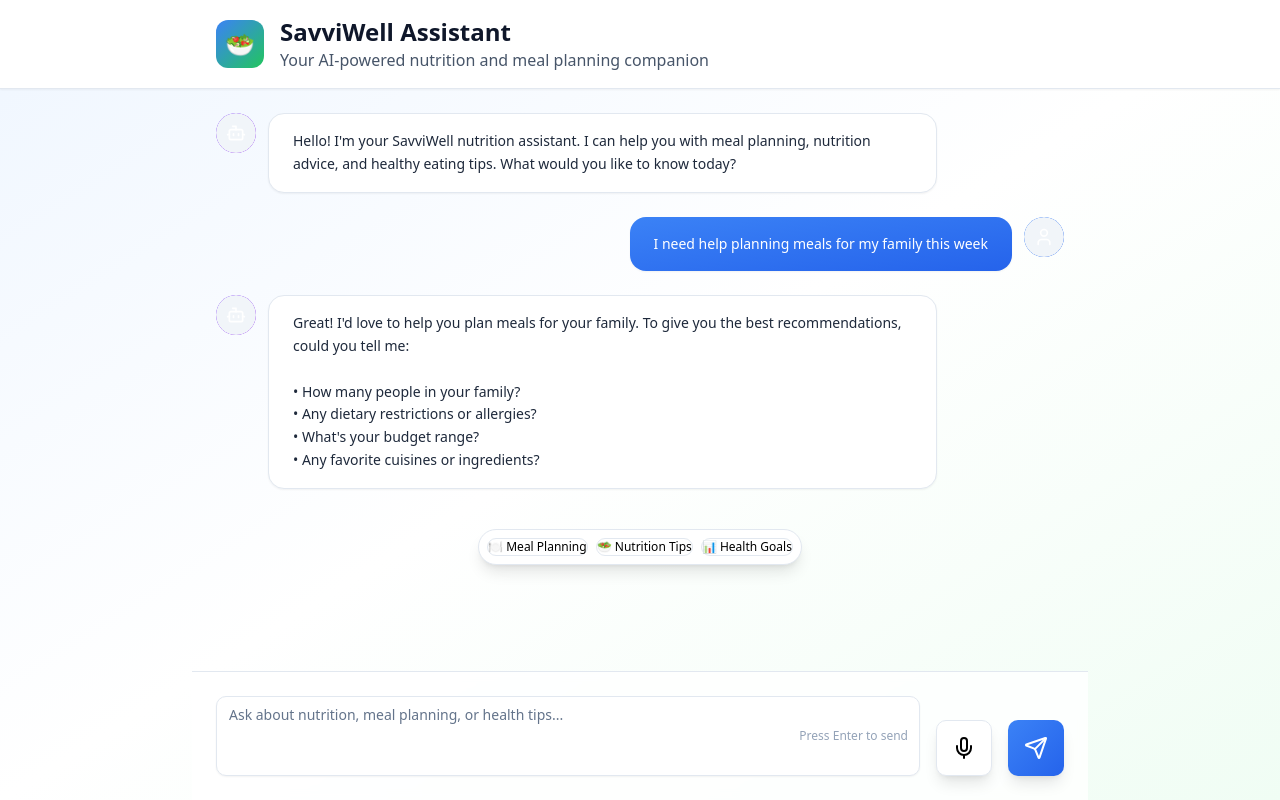
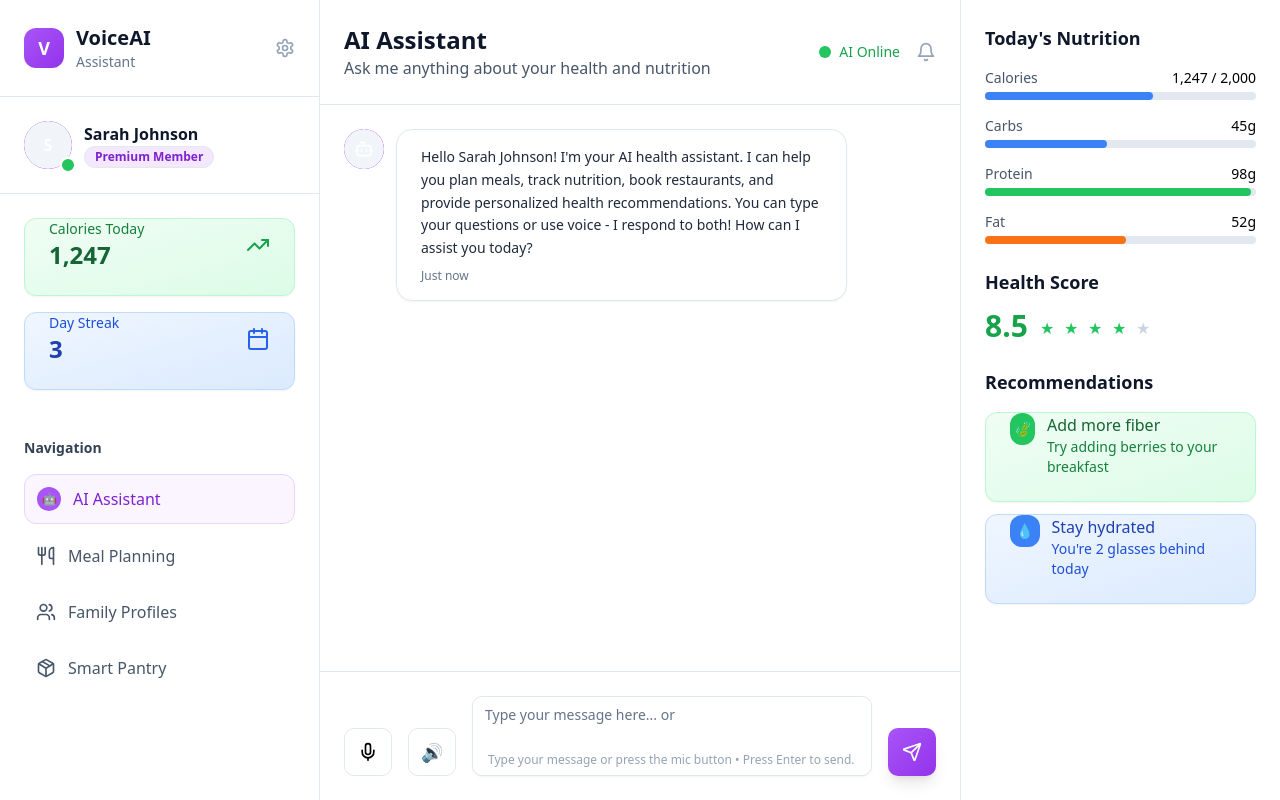
Before and after one commit to CO2030/savviwell-platform, a React (Vite) app: page /savviwell-platform/ in a window 1280 px wide. Built offline with nearby package versions, Linux system fonts and the light colour scheme.

Commit message:
Create premium Johnny Ive-inspired design with three-column layout, user context, and sophisticated UI

```diff
--- a/src/App.tsx
+++ b/src/App.tsx
@@ -29,7 +29,7 @@
 
 function App() {
   return (
-    <div className="min-h-screen bg-gradient-to-br from-blue-50 via-white to-green-50">
+    <div className="min-h-screen bg-gradient-to-br from-slate-50 via-white to-purple-50">
       <QueryClientProvider client={queryClient}>
         <TooltipProvider>
           <Toaster />
--- a/src/components/voice-chat.tsx
+++ b/src/components/voice-chat.tsx
@@ -13,15 +13,7 @@
   const [messages, setMessages] = useState([
     {
       role: 'assistant',
-      content: 'Hello! I\'m your SavviWell nutrition assistant. I can help you with meal planning, nutrition advice, and healthy eating tips. What would you like to know today?'
-    },
-    {
-      role: 'user',
-      content: 'I need help planning meals for my family this week'
-    },
-    {
-      role: 'assistant',
-      content: 'Great! I\'d love to help you plan meals for your family. To give you the best recommendations, could you tell me:\n\n• How many people in your family?\n• Any dietary restrictions or allergies?\n• What\'s your budget range?\n• Any favorite cuisines or ingredients?'
+      content: 'Hello Sarah Johnson! I\'m your AI health assistant. I can help you plan meals, track nutrition, book restaurants, and provide personalized health recommendations. You can type your questions or use voice - I respond to both! How can I assist you today?'
     }
   ]);
 
@@ -32,7 +24,7 @@
         {messages.map((message, index) => (
           <div key={index} className={`flex ${message.role === 'user' ? 'justify-end' : 'justify-start'} animate-slide-up`}>
             <div className={`flex items-start space-x-3 max-w-[85%] ${message.role === 'user' ? 'flex-row-reverse space-x-reverse' : ''}`}>
-              <Avatar className={`w-10 h-10 ${message.role === 'user' ? 'bg-gradient-to-br from-blue-500 to-blue-600' : 'bg-gradient-to-br from-violet-500 to-purple-600'}`}>
+              <Avatar className={`w-10 h-10 ${message.role === 'user' ? 'bg-gradient-to-br from-blue-500 to-blue-600' : 'bg-gradient-to-br from-purple-500 to-purple-600'}`}>
                 <AvatarFallback className="text-white text-sm">
                   {message.role === 'user' ? <User className="w-5 h-5" /> : <Bot className="w-5 h-5" />}
                 </AvatarFallback>
@@ -43,63 +35,57 @@
                   : 'bg-white border border-slate-200 text-slate-800 shadow-md'
               }`}>
                 <p className="text-sm leading-relaxed whitespace-pre-line">{message.content}</p>
+                {index === 0 && (
+                  <p className="text-xs text-slate-500 mt-2">Just now</p>
+                )}
               </div>
             </div>
           </div>
         ))}
-
-        {/* Quick Actions */}
-        {messages.length > 0 && (
-          <div className="flex justify-center pt-4">
-            <div className="bg-white rounded-full shadow-lg border border-slate-200 p-2">
-              <div className="flex space-x-2">
-                <Button size="sm" variant="outline" className="rounded-full text-xs">
-                  🍽️ Meal Planning
-                </Button>
-                <Button size="sm" variant="outline" className="rounded-full text-xs">
-                  🥗 Nutrition Tips
-                </Button>
-                <Button size="sm" variant="outline" className="rounded-full text-xs">
-                  📊 Health Goals
-                </Button>
-              </div>
-            </div>
-          </div>
-        )}
       </div>
 
       {/* Input Area */}
-      <div className="border-t border-slate-200 bg-white/80 backdrop-blur-sm p-6">
+      <div className="border-t border-slate-200 bg-white p-6">
         <div className="flex items-end space-x-4">
+          {/* Voice Button */}
+          <Button
+            size="icon"
+            variant={isListening ? "destructive" : "outline"}
+            className={`rounded-full w-12 h-12 transition-all ${
+              isListening ? 'animate-pulse-ring bg-red-500 text-white' : 'hover:scale-105'
+            }`}
+            onClick={() => setIsListening(!isListening)}
+          >
+            {isListening ? <MicOff className="w-5 h-5" /> : <Mic className="w-5 h-5" />}
+          </Button>
+
+          {/* Speaker Button */}
+          <Button
+            size="icon"
+            variant="outline"
+            className="rounded-full w-12 h-12 hover:scale-105"
+            onClick={() => console.log('Speaker')}
+          >
+            <span className="text-green-600 text-lg">🔊</span>
+          </Button>
+
           <div className="flex-1 relative">
             <Textarea
               value={input}
               onChange={(e) => setInput(e.target.value)}
-              placeholder="Ask about nutrition, meal planning, or health tips..."
-              className="resize-none rounded-2xl border-slate-200 focus:border-blue-300 pr-12 shadow-sm"
+              placeholder="Type your message here... or"
+              className="resize-none rounded-2xl border-slate-200 focus:border-purple-300 pr-12 shadow-sm"
               rows={1}
             />
-            <div className="absolute right-3 top-1/2 transform -translate-y-1/2 text-slate-400 text-xs">
-              Press Enter to send
+            <div className="absolute bottom-2 left-4 text-slate-400 text-xs">
+              Type your message or press the mic button • Press Enter to send.
             </div>
           </div>
-
-          {/* Voice Button */}
-          <Button
-            size="icon"
-            variant={isListening ? "destructive" : "outline"}
-            className={`rounded-full w-14 h-14 transition-all shadow-lg ${
-              isListening ? 'animate-pulse-ring bg-red-500 text-white' : 'hover:scale-105 hover:shadow-xl'
-            }`}
-            onClick={() => setIsListening(!isListening)}
-          >
-            {isListening ? <MicOff className="w-6 h-6" /> : <Mic className="w-6 h-6" />}
-          </Button>
 
           {/* Send Button */}
           <Button
             size="icon"
-            className="rounded-full w-14 h-14 bg-gradient-to-br from-blue-500 to-blue-600 hover:from-blue-600 hover:to-blue-700 transition-all hover:scale-105 shadow-lg hover:shadow-xl"
+            className="rounded-full w-12 h-12 bg-gradient-to-br from-purple-500 to-purple-600 hover:from-purple-600 hover:to-purple-700 transition-all hover:scale-105 shadow-lg"
             onClick={() => {
               if (input.trim()) {
                 setMessages([...messages, { role: 'user', content: input }]);
@@ -107,7 +93,7 @@
               }
             }}
           >
-            <Send className="w-6 h-6" />
+            <Send className="w-5 h-5" />
           </Button>
         </div>
       </div>
--- a/src/pages/voice-assistant.tsx
+++ b/src/pages/voice-assistant.tsx
@@ -1,27 +1,225 @@
 import { VoiceChat } from "@/components/voice-chat";
+import { Avatar, AvatarFallback } from "@/components/ui/avatar";
+import { Badge } from "@/components/ui/badge";
+import { Card, CardContent } from "@/components/ui/card";
+import { Settings, Bell, TrendingUp, Calendar, Users, Package, Utensils } from "lucide-react";
 
 export default function VoiceAssistantPage() {
   return (
-    <div className="h-screen flex flex-col">
-      {/* Enhanced Header */}
-      <div className="bg-white border-b border-slate-200 shadow-sm">
-        <div className="max-w-4xl mx-auto px-6 py-4">
-          <div className="flex items-center space-x-4">
-            <div className="w-12 h-12 bg-gradient-to-br from-blue-500 to-green-500 rounded-xl flex items-center justify-center">
-              <span className="text-2xl">🥗</span>
+    <div className="h-screen flex bg-white">
+      {/* Left Sidebar */}
+      <div className="w-80 bg-white border-r border-slate-200 flex flex-col">
+        {/* App Header */}
+        <div className="p-6 border-b border-slate-200">
+          <div className="flex items-center justify-between">
+            <div className="flex items-center space-x-3">
+              <div className="w-10 h-10 bg-gradient-to-br from-purple-500 to-purple-600 rounded-xl flex items-center justify-center">
+                <span className="text-white text-lg font-semibold">V</span>
+              </div>
+              <div>
+                <h1 className="text-xl font-bold text-slate-900">VoiceAI</h1>
+                <p className="text-sm text-slate-500">Assistant</p>
+              </div>
+            </div>
+            <Settings className="w-5 h-5 text-slate-400 hover:text-slate-600 cursor-pointer" />
+          </div>
+        </div>
+
+        {/* User Profile */}
+        <div className="p-6 border-b border-slate-200">
+          <div className="flex items-center space-x-3">
+            <div className="relative">
+              <Avatar className="w-12 h-12 bg-gradient-to-br from-purple-500 to-purple-600">
+                <AvatarFallback className="text-white font-semibold">S</AvatarFallback>
+              </Avatar>
+              <div className="absolute -bottom-1 -right-1 w-4 h-4 bg-green-500 rounded-full border-2 border-white"></div>
             </div>
             <div>
-              <h1 className="text-2xl font-bold text-slate-900">SavviWell Assistant</h1>
-              <p className="text-slate-600">Your AI-powered nutrition and meal planning companion</p>
+              <h3 className="font-semibold text-slate-900">Sarah Johnson</h3>
+              <div className="flex items-center space-x-2">
+                <Badge variant="secondary" className="text-xs bg-purple-100 text-purple-700">Premium Member</Badge>
+              </div>
+            </div>
+          </div>
+        </div>
+
+        {/* Key Metrics */}
+        <div className="p-6 space-y-4">
+          <Card className="bg-gradient-to-br from-green-50 to-green-100 border-green-200">
+            <CardContent className="p-4">
+              <div className="flex items-center justify-between">
+                <div>
+                  <p className="text-sm text-green-700 font-medium">Calories Today</p>
+                  <p className="text-2xl font-bold text-green-800">1,247</p>
+                </div>
+                <TrendingUp className="w-6 h-6 text-green-600" />
+              </div>
+            </CardContent>
+          </Card>
+
+          <Card className="bg-gradient-to-br from-blue-50 to-blue-100 border-blue-200">
+            <CardContent className="p-4">
+              <div className="flex items-center justify-between">
+                <div>
+                  <p className="text-sm text-blue-700 font-medium">Day Streak</p>
+                  <p className="text-2xl font-bold text-blue-800">3</p>
+                </div>
+                <Calendar className="w-6 h-6 text-blue-600" />
+              </div>
+            </CardContent>
+          </Card>
+        </div>
+
+        {/* Navigation */}
+        <div className="flex-1 p-6">
+          <h3 className="text-sm font-semibold text-slate-700 mb-4">Navigation</h3>
+          <nav className="space-y-2">
+            <div className="flex items-center space-x-3 p-3 bg-purple-50 rounded-lg border border-purple-200">
+              <div className="w-6 h-6 bg-purple-500 rounded-lg flex items-center justify-center">
+                <span className="text-white text-xs">🤖</span>
+              </div>
+              <span className="font-medium text-purple-700">AI Assistant</span>
+            </div>
+            <div className="flex items-center space-x-3 p-3 text-slate-600 hover:bg-slate-50 rounded-lg cursor-pointer">
+              <Utensils className="w-5 h-5" />
+              <span>Meal Planning</span>
+            </div>
+            <div className="flex items-center space-x-3 p-3 text-slate-600 hover:bg-slate-50 rounded-lg cursor-pointer">
+              <Users className="w-5 h-5" />
+              <span>Family Profiles</span>
+            </div>
+            <div className="flex items-center space-x-3 p-3 text-slate-600 hover:bg-slate-50 rounded-lg cursor-pointer">
+              <Package className="w-5 h-5" />
+              <span>Smart Pantry</span>
+            </div>
+          </nav>
+        </div>
+      </div>
+
+      {/* Main Chat Area */}
+      <div className="flex-1 flex flex-col">
+        {/* Chat Header */}
+        <div className="p-6 border-b border-slate-200 bg-white">
+          <div className="flex items-center justify-between">
+            <div>
+              <h2 className="text-2xl font-bold text-slate-900">AI Assistant</h2>
+              <p className="text-slate-600">Ask me anything about your health and nutrition</p>
+            </div>
+            <div className="flex items-center space-x-4">
+              <div className="flex items-center space-x-2">
+                <div className="w-3 h-3 bg-green-500 rounded-full"></div>
+                <span className="text-sm text-green-600 font-medium">AI Online</span>
+              </div>
+              <Bell className="w-5 h-5 text-slate-400 hover:text-slate-600 cursor-pointer" />
+            </div>
+          </div>
+        </div>
+
+        {/* Chat Interface */}
+        <div className="flex-1">
+          <VoiceChat />
+        </div>
+      </div>
+
+      {/* Right Panel - Nutrition & Recommendations */}
+      <div className="w-80 bg-white border-l border-slate-200 p-6">
+        <div className="space-y-6">
+          {/* Today's Nutrition */}
+          <div>
+            <h3 className="text-lg font-semibold text-slate-900 mb-4">Today's Nutrition</h3>
+            <div className="space-y-4">
+              <div>
+                <div className="flex justify-between text-sm mb-1">
+                  <span className="text-slate-600">Calories</span>
+                  <span className="font-medium">1,247 / 2,000</span>
+                </div>
+                <div className="w-full bg-slate-200 rounded-full h-2">
+                  <div className="bg-blue-500 h-2 rounded-full" style={{ width: '62%' }}></div>
+                </div>
+              </div>
+
+              <div>
+                <div className="flex justify-between text-sm mb-1">
+                  <span className="text-slate-600">Carbs</span>
+                  <span className="font-medium">45g</span>
+                </div>
+                <div className="w-full bg-slate-200 rounded-full h-2">
+                  <div className="bg-blue-500 h-2 rounded-full" style={{ width: '45%' }}></div>
+                </div>
+              </div>
+
+              <div>
+                <div className="flex justify-between text-sm mb-1">
+                  <span className="text-slate-600">Protein</span>
+                  <span className="font-medium">98g</span>
+                </div>
+                <div className="w-full bg-slate-200 rounded-full h-2">
+                  <div className="bg-green-500 h-2 rounded-full" style={{ width: '98%' }}></div>
+                </div>
+              </div>
+
+              <div>
+                <div className="flex justify-between text-sm mb-1">
+                  <span className="text-slate-600">Fat</span>
+                  <span className="font-medium">52g</span>
+                </div>
+                <div className="w-full bg-slate-200 rounded-full h-2">
+                  <div className="bg-orange-500 h-2 rounded-full" style={{ width: '52%' }}></div>
+                </div>
+              </div>
+            </div>
+          </div>
+
+          {/* Health Score */}
+          <div>
+            <h3 className="text-lg font-semibold text-slate-900 mb-3">Health Score</h3>
+            <div className="flex items-center space-x-3">
+              <div className="text-3xl font-bold text-green-600">8.5</div>
+              <div className="flex space-x-1">
+                {[1, 2, 3, 4, 5].map((star) => (
+                  <div key={star} className={`w-5 h-5 ${star <= 4 ? 'text-green-500' : 'text-slate-300'}`}>
+                    ★
+                  </div>
+                ))}
+              </div>
+            </div>
+          </div>
+
+          {/* Recommendations */}
+          <div>
+            <h3 className="text-lg font-semibold text-slate-900 mb-4">Recommendations</h3>
+            <div className="space-y-3">
+              <Card className="bg-gradient-to-br from-green-50 to-green-100 border-green-200">
+                <CardContent className="p-4">
+                  <div className="flex items-start space-x-3">
+                    <div className="w-8 h-8 bg-green-500 rounded-lg flex items-center justify-center">
+                      <span className="text-white text-sm">🍃</span>
+                    </div>
+                    <div>
+                      <h4 className="font-medium text-green-800">Add more fiber</h4>
+                      <p className="text-sm text-green-700">Try adding berries to your breakfast</p>
+                    </div>
+                  </div>
+                </CardContent>
+              </Card>
+
+              <Card className="bg-gradient-to-br from-blue-50 to-blue-100 border-blue-200">
+                <CardContent className="p-4">
+                  <div className="flex items-start space-x-3">
+                    <div className="w-8 h-8 bg-blue-500 rounded-lg flex items-center justify-center">
+                      <span className="text-white text-sm">💧</span>
+                    </div>
+                    <div>
+                      <h4 className="font-medium text-blue-800">Stay hydrated</h4>
+                      <p className="text-sm text-blue-700">You're 2 glasses behind today</p>
+                    </div>
+                  </div>
+                </CardContent>
+              </Card>
             </div>
           </div>
         </div>
       </div>
-
-      {/* Main Chat Area */}
-      <div className="flex-1 max-w-4xl mx-auto w-full">
-        <VoiceChat />
-      </div>
     </div>
   );
 }
```
